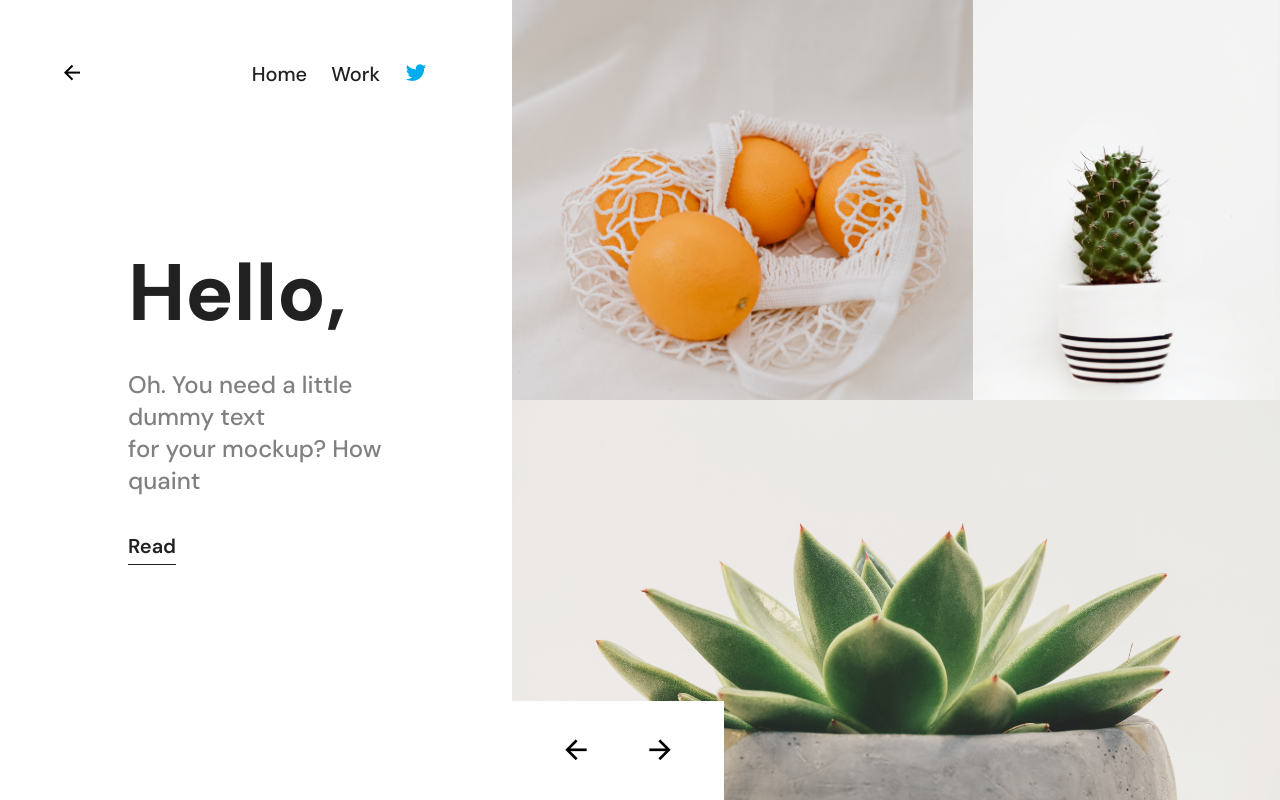
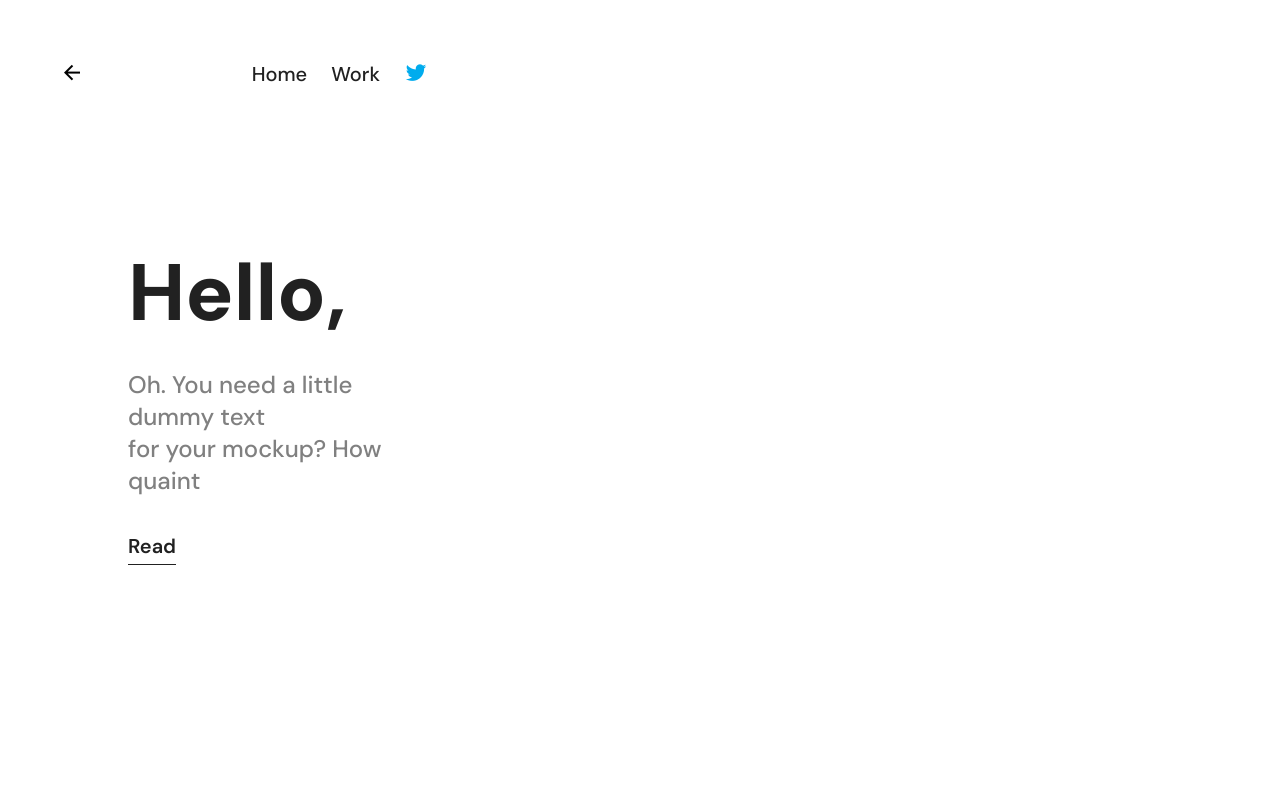
Before and after one commit to Tejas1620/LandingPage-02, a plain HTML site: page index.html in a window 1280 px wide. Drawn offline with nearby package versions, Linux system fonts and the light colour scheme.

Commit message:
Second Commit

```diff
--- a/index.html
+++ b/index.html
@@ -33,20 +33,6 @@
           <a href="#">Read</a>
         </div>
       </div>
-      <div class="right">
-        <div class="right-top">
-          <div class="right-top-left"></div>
-          <div class="right-top-right"></div>
-        </div>
-        <div class="right-bottom">
-          <div class="rb-left-corner">
-            <div class="bg-fill">
-              <i class="ri-arrow-left-line"></i>
-              <i class="ri-arrow-right-line"></i>
-            </div>
-          </div>
-        </div>
-      </div>
     </div>
 
   </body>
```
